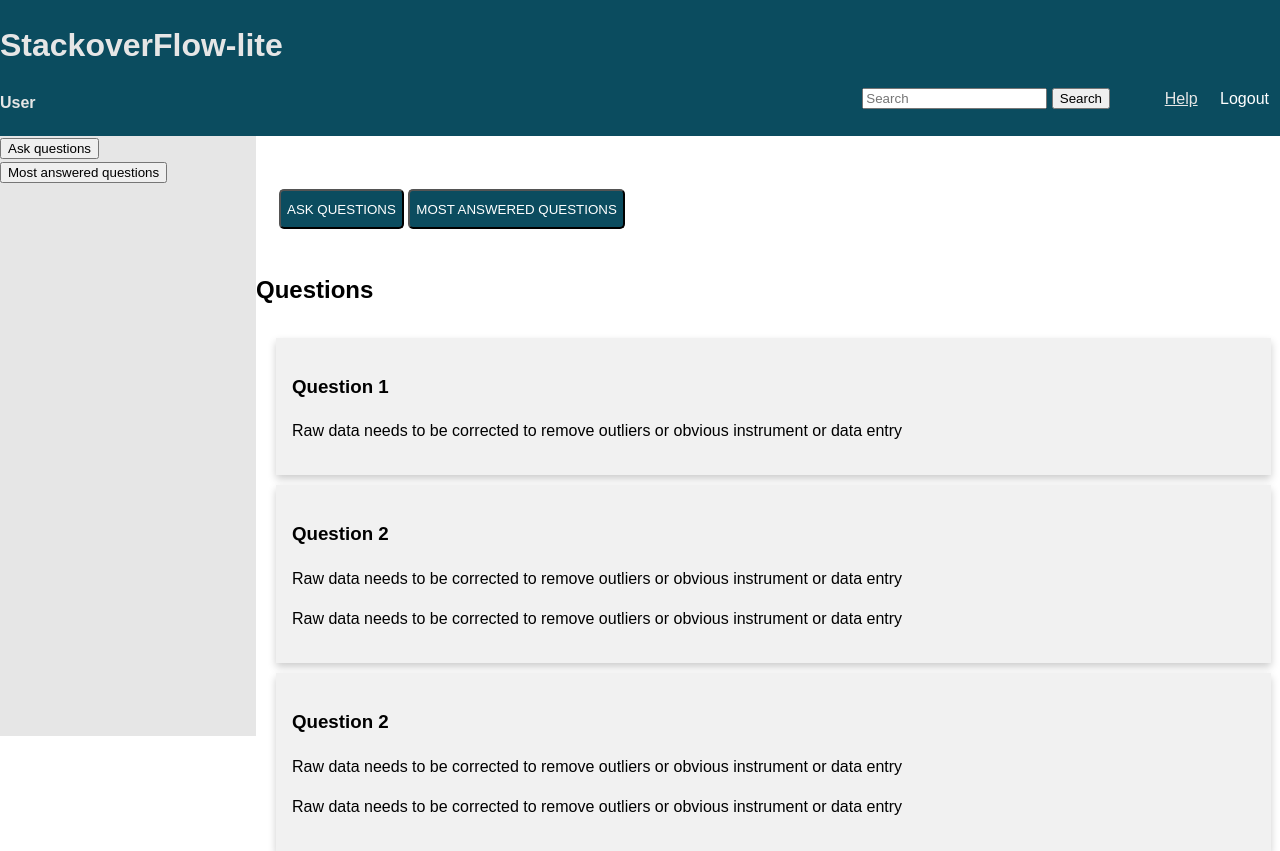
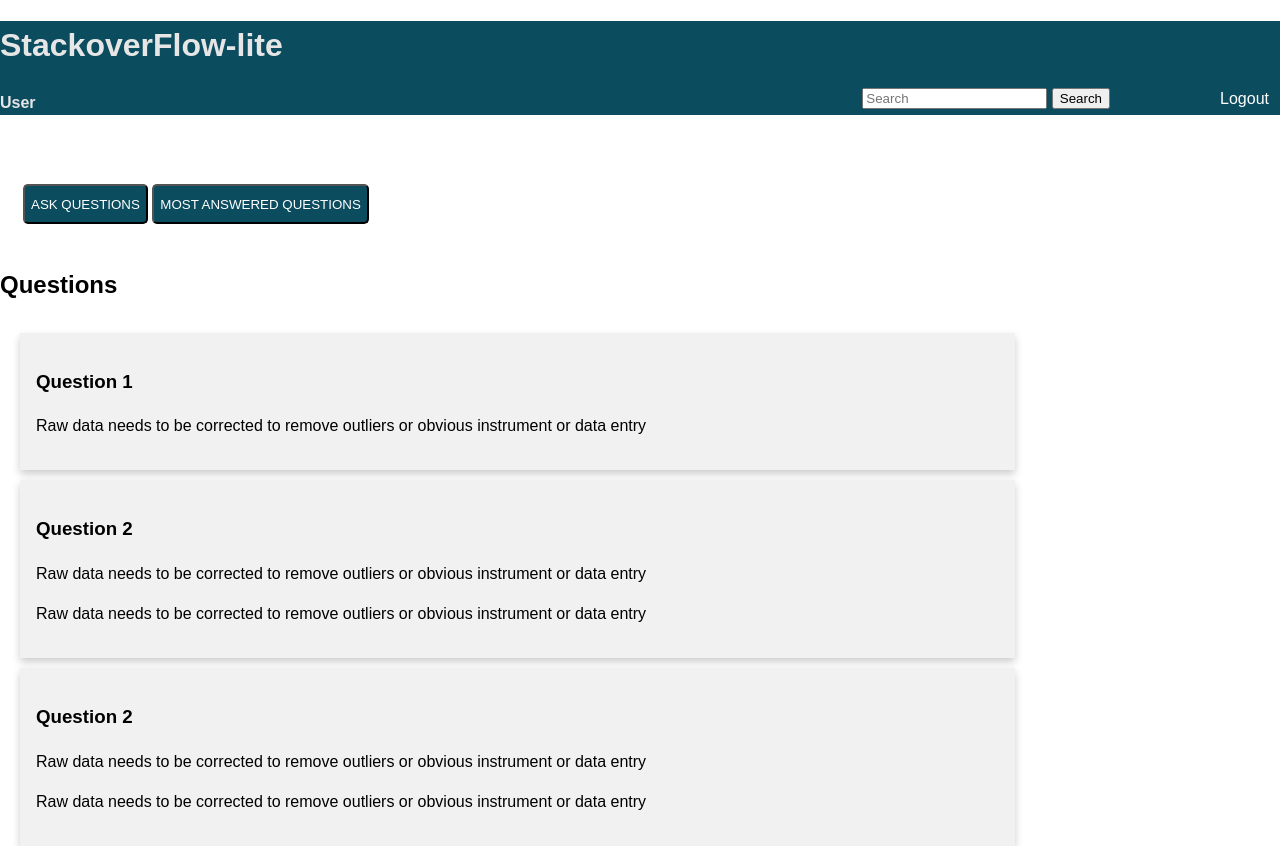
Before and after one commit to mulondo/StackOverFlow-lite, a plain HTML site: page UI/User_account.html in a window 1280 px wide. Drawn offline with Linux system fonts and the light colour scheme.

Commit message:
modified the whole interface

```diff
--- a/UI/User_account.html
+++ b/UI/User_account.html
@@ -6,51 +6,38 @@
     <title>StackOverFlow-lite</title>
     <meta name="viewport" content="width=device-width, initial-scale=1">
     <link rel="stylesheet" href="./css/stackoverflow.css" />
-    <script src="main.js"></script>
 </head>
 <body>
-    <header>
-        <div class="container">
-            <h1 id="heading">StackoverFlow-lite</h1>
+    <header id="myHeader">
+
+                <h1>StackoverFlow-lite</h1>
 
                 <h4>User</h4>
                 <nav>
-                <a href="#">Help</a>
                     <button class="logout">Logout</button>
                 </nav>
-
                 <form>
                     <input type="text" placeholder="Search" name="search">
                     <button type="submit" name="serach_button">Search</button>
             </form>
-
-        </div>
     </header>
 
     <div class="container">
-        <section class="dashboard">
-            <button>Ask questions</button></br>
-            <button>Most answered questions</button>
-        </section>
+       <section>
+            <aside>
 
-        <section class="workspace">
+            </aside>
+                <article>
                         <div class="workspace_btn">
                                 <button class="ask_button">Ask questions</button>
                                 <button class="most_answeredbutton">Most answered questions</button>
                             </div>
                             <h2>Questions</h2>
-
                         <div class="column">
                             <div class="row">
                                 <div class="card">
-                        <h3>Question 1</h3>
+                                    <h3 name="">Question 1</h3>
                                     <p id="demo" onclick="myfunction">Raw data needs to be corrected to remove outliers or obvious instrument or data entry</p>
-                        <script>
-                            function myFunction() {
-                                document.getElementById("demo").innerHTML = "Hello World";
-                            }
-                        </script>
-
                                 </div>
                             </div>
 
@@ -69,12 +56,24 @@
                                         <p>Raw data needs to be corrected to remove outliers or obvious instrument or data entry </p>
                                     </div>
                                 </div>
-
                         </div>
-
+                </article>
         </section>
     </div>
 
+<script>
+window.onscroll = function() {myFunction()};
+
+var header = document.getElementById("myHeader");
+var sticky = header.offsetTop;
+
+function myFunction() {
+  if (window.pageYOffset > sticky) {
+    header.classList.add("sticky");
+  } else {
+    header.classList.remove("sticky");
+  }
+}
+</script>
 
 </body>
-</html>
```
Lines whose indentation alone changed are shown as unchanged.
